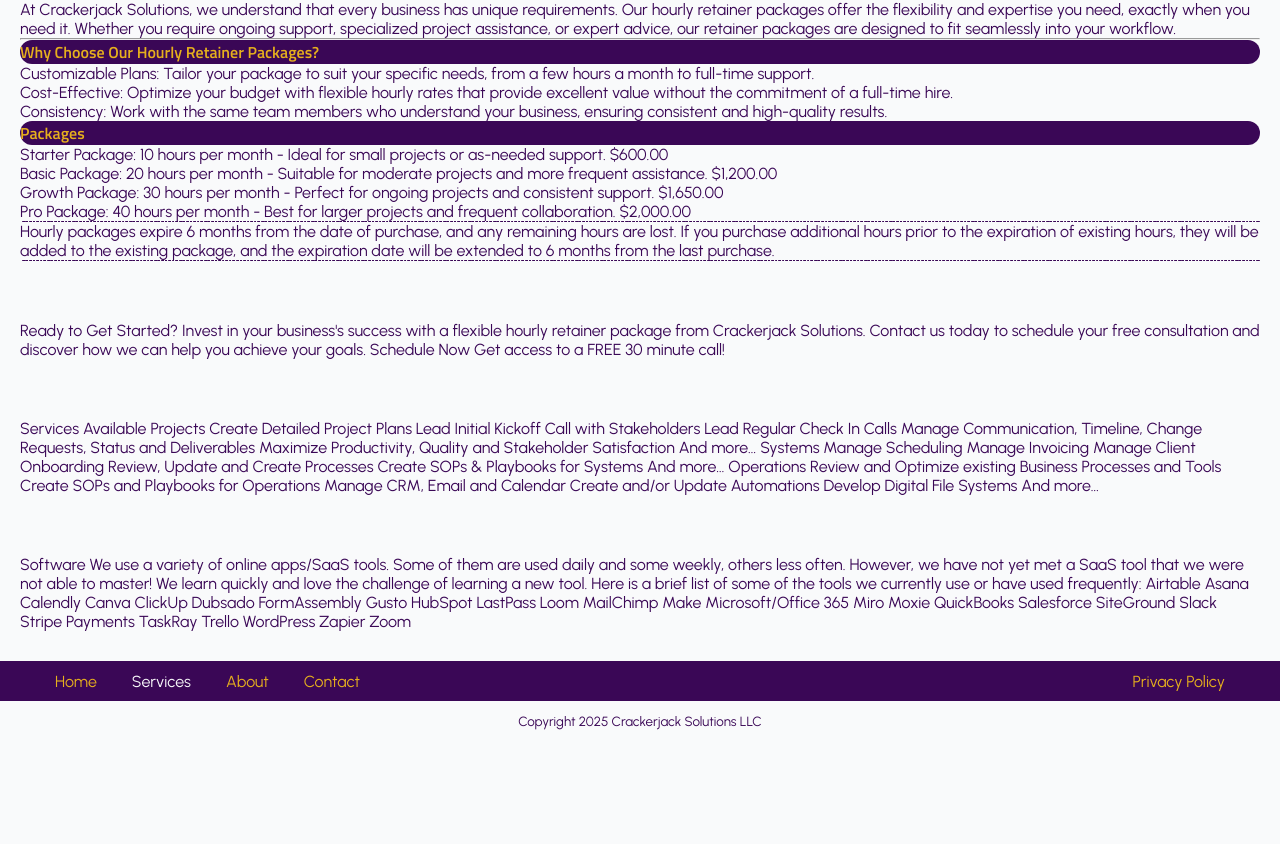
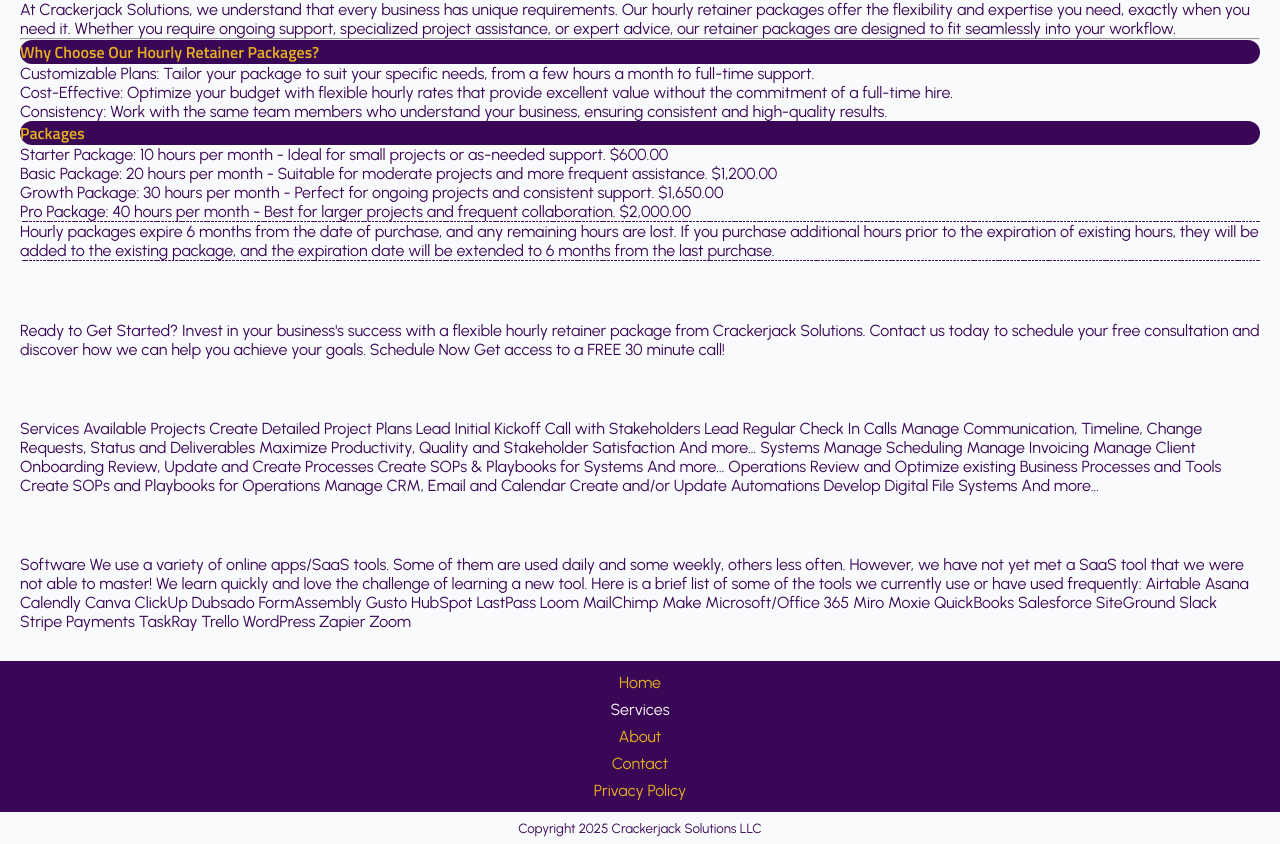
Before and after one commit to mattfishcodes/crackerjack-react, a Next.js app: page /services in a window 1280 px wide. Shown: the part 771-1615 px from the top of the page. Before the commit the page ends 1512 px from the top, so only its background shows below. Built offline with nearby package versions, Linux system fonts and the light colour scheme.

Commit message:
update footer menu and delete Nav component

```diff
--- a/src/app/components/Footer.module.scss
+++ b/src/app/components/Footer.module.scss
@@ -1,34 +1,27 @@
-.container {
-    div {
-        min-height: 5vh;
+.top {
+    display: flex;
+    flex-flow: column nowrap;
+    align-items: center;
+    background-color: $primary;
+    padding: 0.5rem 0;
 }
 
-    div:nth-child(odd) {
-        background-color: $primary;
+.nav {
     display: flex;
-        justify-content: center;
-
-        div {
-            display: flex;
-            flex-flow: row nowrap;
+    flex-flow: column nowrap;
     align-items: center;
-            justify-content: space-between;
-            min-width: 1200px;
 }
 
-    }
-
-    div:nth-child(even) {
-        background-color: $light;
+.copyright {
+    height: 2rem;
     display: flex;
     justify-content: center;
     align-items: center;
 }
-}
 
 .link {
     color: $secondary;
-    padding: 0 15px;
+    margin: 0.25rem 0;
     transition: all 200ms;
 
     &.active, &:hover, &:focus {
--- a/src/app/components/Footer.tsx
+++ b/src/app/components/Footer.tsx
@@ -2,23 +2,27 @@
 
 import React from 'react'
 import Link from 'next/link'
+import { usePathname } from 'next/navigation'
 import styles from './Footer.module.scss'
-import Nav from './Nav'
+import { routes } from '../../../constants'
 
 export default function Footer() {
+    const pn = usePathname()
+
     return (
         <footer className={styles.footer}>
-            <div className={styles.container}>
-                <div>
-                    <div>
-                        <Nav position={'footer'} />
-                        <Link className={styles.link} href='#'>Privacy Policy</Link>
-                    </div>
-                </div>
-                <div className={styles.copyright}>
-                    <small>Copyright 2025 Crackerjack Solutions LLC</small>
-                </div>
+            <div className={styles.top}>
+                <nav className={styles.nav}>
+                    {
+                        routes.map((r, i) => <Link className={`${styles.link} ${pn === r[0] ? styles.active : ''}`} href={r[0]} key={i}>{r[1]}</Link>)
+                    }
+                </nav>
+                <Link className={`${styles.link} ${pn === '/privacy-policy' ? styles.active : ''}`} href='#'>Privacy Policy</Link>
             </div>
+            <div className={styles.copyright}>
+                <small>Copyright 2025 Crackerjack Solutions LLC</small>
+            </div>
+
         </footer>
     )
 }
--- a/src/app/components/Header.tsx
+++ b/src/app/components/Header.tsx
@@ -2,12 +2,13 @@
 
 import React, { useRef } from 'react'
 import Image from 'next/image'
+import Link from 'next/link'
+import { usePathname } from 'next/navigation'
 import { FontAwesomeIcon } from '@fortawesome/react-fontawesome'
 import { faBars } from '@fortawesome/free-solid-svg-icons'
 import styles from './Header.module.scss'
-import Link from 'next/link'
 import { routes } from '../../../constants'
-import { usePathname } from 'next/navigation'
+
 
 export default function Header() {
     const pn = usePathname()
--- a/src/app/components/Nav.module.scss
+++ /dev/null
@@ -1,30 +0,0 @@
-.nav {
-    display: flex;
-    column-gap: 5px;
-}
-
-.link {
-    padding: 10px 15px;
-    border-radius: 20px;
-    transition: all 200ms;
-
-    &.header {
-
-        &.active,
-        &:hover,
-        &:focus {
-            color: $secondary;
-            background-color: $primary;
-        }
-    }
-
-    &.footer {
-        color: $secondary;
-
-        &.active,
-        &:hover,
-        &:focus {
-            color: $light;
-        }
-    }
-}
--- a/src/app/components/Nav.tsx
+++ /dev/null
@@ -1,28 +0,0 @@
-'use client'
-
-import Link from 'next/link'
-import { usePathname } from 'next/navigation'
-import styles from './Nav.module.scss'
-import { routes } from '../../../constants'
-
-type NavTypes = {
-    position: string
-}
-
-export default function Nav({ position }: NavTypes) {
-    const pn = usePathname()
-
-    const positionClass = position === 'header' ? styles.header : position === 'footer' ? styles.footer : null
-
-    if (positionClass === null) {
-        throw new TypeError(`'position' prop must be one of ['header', 'footer']`)
-    }
-
-    return (
-        <nav className={styles.nav}>
-            {routes.map((l, key) => {
-                return <Link key={key} href={l[0]} className={`${styles.link} ${positionClass} ${pn === l[0] ? styles.active : ''}`}>{l[1]}</Link>
-            })}
-        </nav>
-    )
-}
```
Lines whose indentation alone changed are shown as unchanged.
